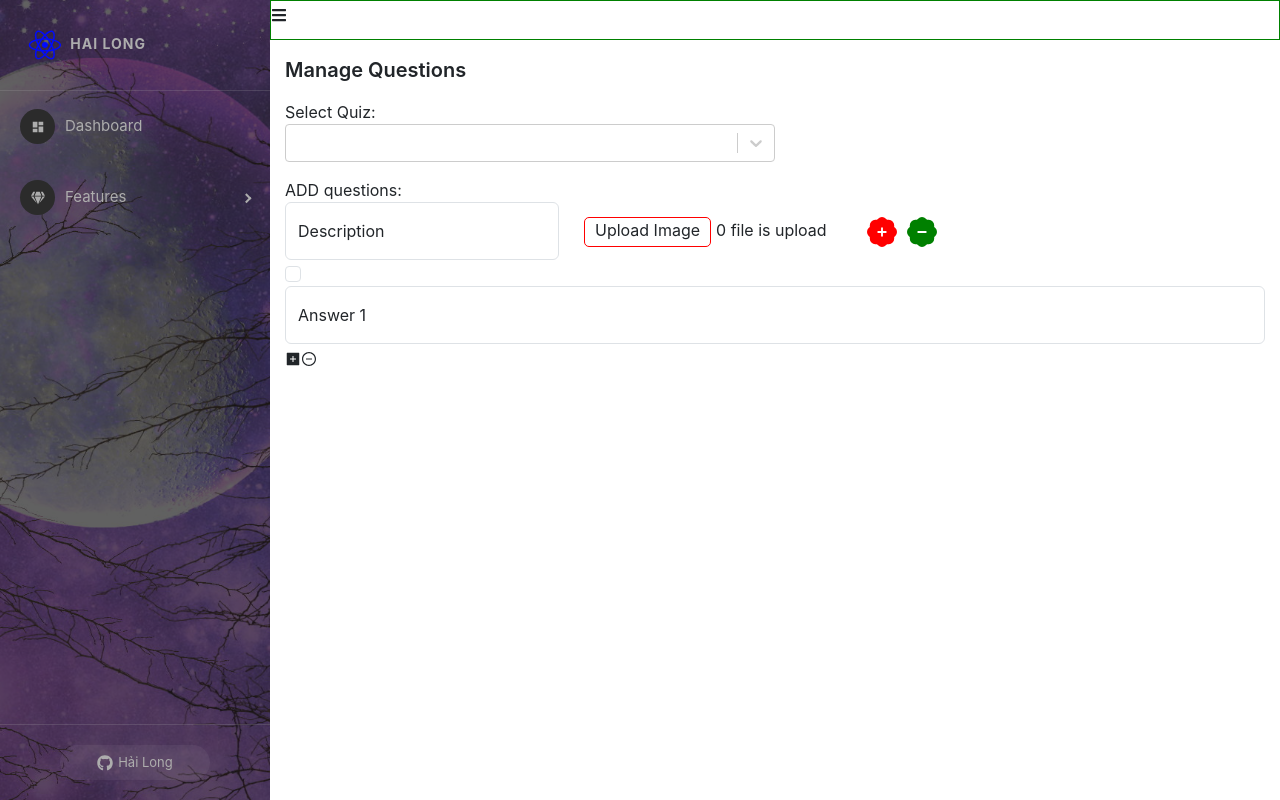
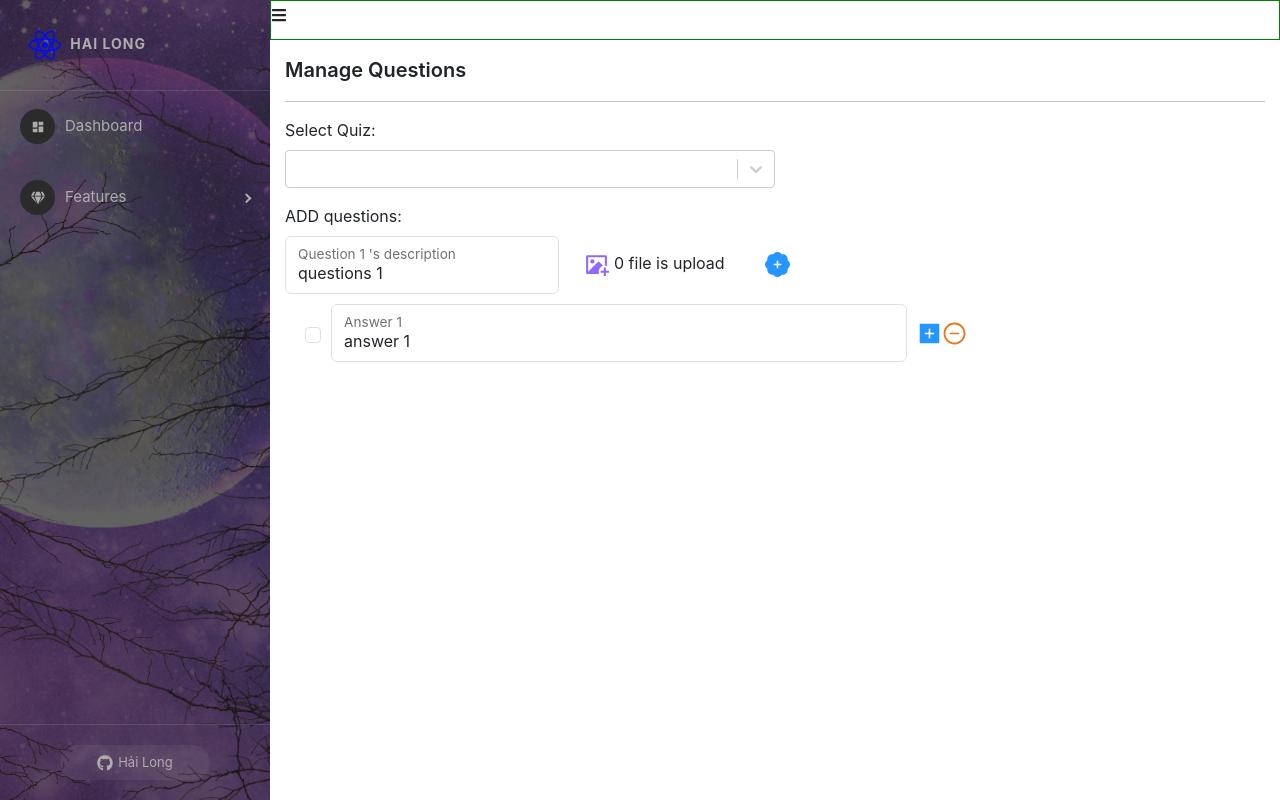
Before and after one commit to 12032002hailong/Study-React, a React (Create React App) app: page /admins/manage-questions in a window 1280 px wide. Built offline with nearby package versions, Linux system fonts and the light colour scheme.

Commit message:
Fake data

```diff
--- a/package.json
+++ b/package.json
@@ -27,6 +27,7 @@
     "redux-persist": "6.0.0",
     "redux-thunk": "2.4.1",
     "sass": "1.53.0",
+    "uuid": "8.3.2",
     "web-vitals": "2.1.4"
   },
   "scripts": {
--- a/src/components/Admin/Content/Question/Questions.js
+++ b/src/components/Admin/Content/Question/Questions.js
@@ -5,6 +5,9 @@ import { BsFillPatchPlusFill } from "react-icons/bs";
 import { BsPatchMinusFill } from "react-icons/bs";
 import { AiOutlineMinusCircle } from "react-icons/ai";
 import { AiFillPlusSquare } from "react-icons/ai";
+import { RiImageAddFill } from "react-icons/ri";
+import { v4 as uuidv4 } from 'uuid';
+import _ from 'lodash';
 
 const Questions = (props) => {
     const options = [
@@ -14,63 +17,156 @@ const Questions = (props) => {
     ];
 
     const [selectedQuiz, setSelectedQuiz] = useState({});
+
+    const [questions, setQuestions] = useState(
+        [
+            {
+                id: uuidv4(),
+                desciption: 'questions 1',
+                imageFile: '',
+                imageName: '',
+                answers: [
+                    {
+                        id: uuidv4(),
+                        description: 'answer 1',
+                        isCorrect: false
+                    },
+                ]
+            },
+
+        ]
+    );
+
+    const handleAddRemoveQuestion = (type, id) => {
+        if (type === 'ADD') {
+            const newQuestion = {
+                id: uuidv4(),
+                desciption: '',
+                imageFile: '',
+                imageName: '',
+                answers: [
+                    {
+                        id: uuidv4(),
+                        description: '',
+                        isCorrect: false
+                    }
+                ]
+            };
+            setQuestions([...questions, newQuestion]);
+        }
+        if (type === 'REMOVE') {
+            let questionsClone = _.cloneDeep(questions);
+            questionsClone = questionsClone.filter(item => item.id !== id);
+            setQuestions(questionsClone);
+        }
+    }
+
+    const handleAddRemoveAnswer = (type, questionId, anwserId) => {
+        let questionsClone = _.cloneDeep(questions);
+        if (type === 'ADD') {
+            const newAnswer = {
+                id: uuidv4(),
+                description: '',
+                isCorrect: false
+            };
+
+            let index = questionsClone.findIndex(item => item.id === questionId);
+            questionsClone[index].answers.push(newAnswer);
+            setQuestions(questionsClone);
+        }
+        if (type === 'REMOVE') {
+            let index = questionsClone.findIndex(item => item.id === questionId);
+            questionsClone[index].answers =
+                questionsClone[index].answers.filter(item => item.id !== anwserId);
+            setQuestions(questionsClone);
+        }
+    }
     return (
         <div className='questions-container'>
             <div className='title'>
                 Manage Questions
             </div>
+            <hr />
             <div className='add-new-question'>
                 <div className='col-6 form-group'>
-                    <label>Select Quiz:</label>
+                    <label className='mb-2'>Select Quiz:</label>
                     <Select
                         defaultValue={selectedQuiz}
                         onChange={setSelectedQuiz}
                         options={options}
                     />
                 </div>
-                <div className='mt-3'>
+                <div className='mt-3 mb-2'>
                     ADD questions:
-
                 </div>
-                <div>
+                {
+                    questions && questions.length > 0
+                    && questions.map((question, index) => {
+                        return (
+                            <div key={question.id} className="q-main mb-4">
                                 <div className='questions-content'>
                                     <div className='form-floating description'>
-                            <input type="type" className="form-control" placeholder='' />
-                            <label >Description</label>
+                                        <input
+                                            type="type"
+                                            className="form-control"
+                                            placeholder='name@example.com'
+                                            value={question.desciption}
+                                        />
+                                        <label >Question {index + 1} 's description</label>
                                     </div>
                                     <div className='group-upload'>
-                            <label className='label-up'>Upload Image</label>
+                                        <label>
+                                            <RiImageAddFill className='label-up' />
+                                        </label>
                                         <input type={'file'} hidden />
                                         <span>0 file is upload</span>
                                     </div>
                                     <div className='btn-add'>
-                            <span>
+                                        <span onClick={() => handleAddRemoveQuestion('ADD', '')}>
                                             <BsFillPatchPlusFill className="icon-add" />
                                         </span>
-                            <span>
+                                        {questions.length > 1 &&
+                                            <span onClick={() => handleAddRemoveQuestion('REMOVE', question.id)}>
                                                 <BsPatchMinusFill className='icon-remove' />
                                             </span>
+                                        }
                                     </div>
                                 </div>
-                    <div className='answers-content'>
+
+                                {question.answers && question.answers.length > 0
+                                    && question.answers.map((answer, index) => {
+                                        return (
+                                            <div key={answer.id} className='answers-content'>
                                                 <input
                                                     className='form-check-input iscorrect'
                                                     type="checkbox"
                                                 />
                                                 <div className='form-floating answer-name'>
-                            <input type="type" className='form-control' placeholder='' />
-                            <label>Answer 1</label>
+                                                    <input
+                                                        value={answer.description}
+                                                        type="type"
+                                                        className='form-control'
+                                                        placeholder='name@example.con' />
+                                                    <label>Answer {index + 1}</label>
                                                 </div>
                                                 <div className='btn-group'>
-                            <span>
+                                                    <span onClick={() => handleAddRemoveAnswer('ADD', question.id)}>
                                                         <AiFillPlusSquare className='icon-add' />
                                                     </span>
-                            <span>
+                                                    {question.answers.length > 0 &&
+                                                        <span onClick={() => handleAddRemoveAnswer('REMOVE', question.id, answer.id)}>
                                                             <AiOutlineMinusCircle className='icon-remove' />
                                                         </span>
+                                                    }
                                                 </div>
                                             </div>
+                                        )
+                                    })
+                                }
                             </div>
+                        )
+                    })
+                }
             </div>
         </div>
     )
--- a/src/components/Admin/Content/Question/Questions.scss
+++ b/src/components/Admin/Content/Question/Questions.scss
@@ -19,12 +19,14 @@
             padding-top: 15px;
 
             .label-up {
-                height: 30px;
-                border: 1px solid red;
-                border-radius: 5px;
-                padding: 0px 10px;
                 margin-right: 5px;
                 cursor: pointer;
+                color: #9068ff;
+                font-size: 25px;
+
+                &:hover {
+                    color: #4400ff;
+                }
             }
         }
 
@@ -32,16 +34,63 @@
             padding: 15px;
 
             .icon-add {
-                font-size: 30px;
-                color: red;
+                font-size: 25px;
+                color: #2596ff;
                 cursor: pointer;
+
+                &:hover {
+                    color: #0989ff;
+                }
             }
 
             .icon-remove {
                 margin-left: 10px;
-                font-size: 30px;
-                color: green;
+                font-size: 25px;
+                color: #e8771c;
                 cursor: pointer;
+
+                &:hover {
+                    color: #ff7608;
+                }
+            }
+        }
+    }
+
+    .answers-content {
+        display: flex;
+        padding-left: 20px;
+        padding-top: 10px;
+        gap: 10px;
+        align-items: center;
+
+        .iscorrect {
+            font-size: 20;
+
+        }
+
+        .answer-name {
+            width: 60%;
+        }
+
+        .btn-group {
+            .icon-add {
+                font-size: 25px;
+                color: #2596ff;
+                cursor: pointer;
+
+                &:hover {
+                    color: #0989ff;
+                }
+            }
+
+            .icon-remove {
+                font-size: 25px;
+                color: #e8771c;
+                cursor: pointer;
+
+                &:hover {
+                    color: #ff7608;
+                }
             }
         }
     }
```
Also changed, not shown: 1 other file (tests, documents, lock files or other folders). Lines whose indentation alone changed are shown as unchanged.
